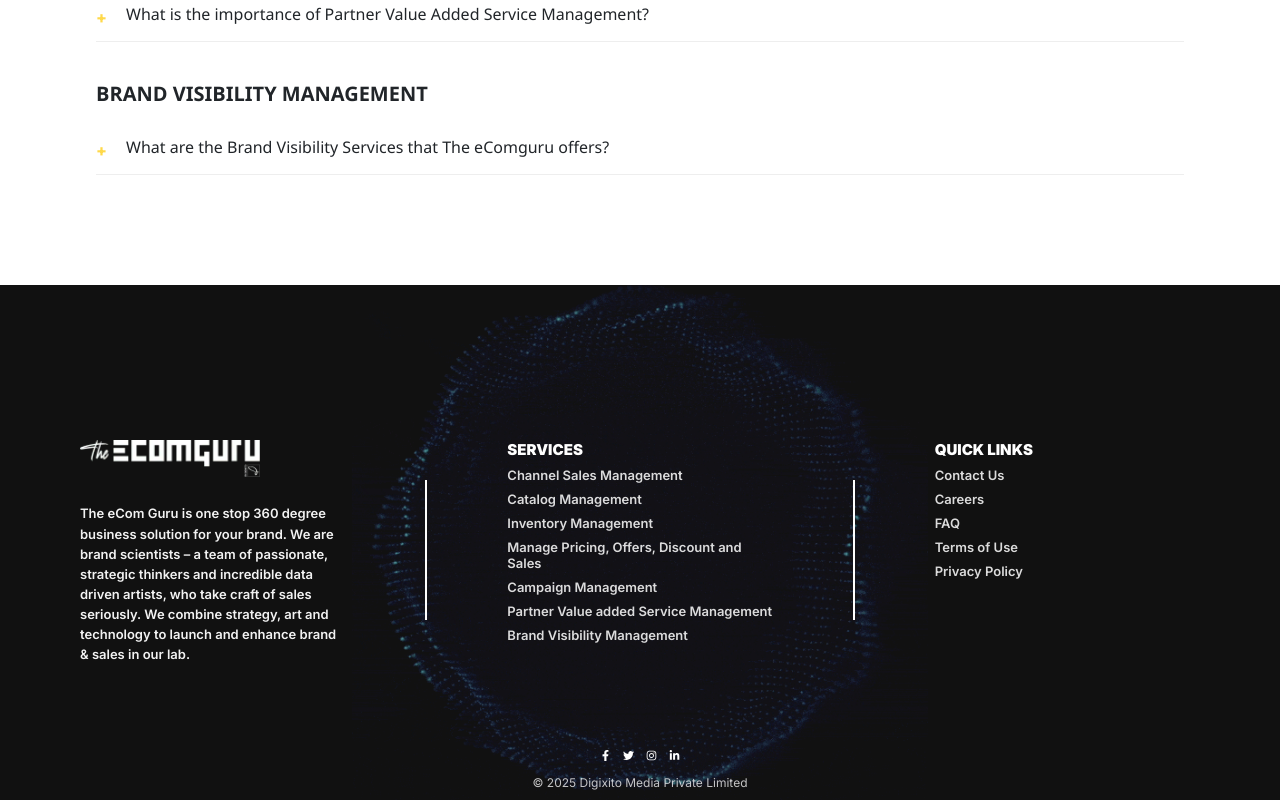
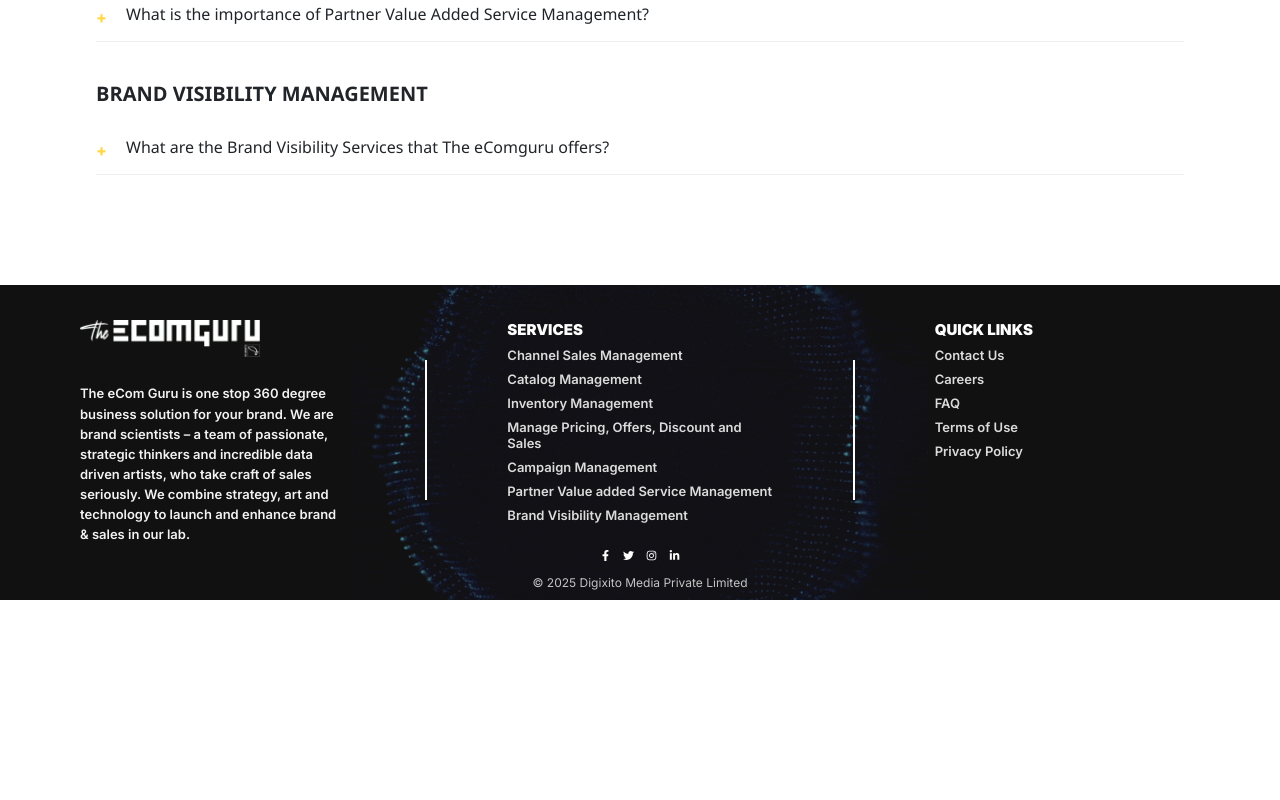
Before and after one commit to devops-89/Ecom-Guru, a Next.js app: page /faq in a window 1280 px wide. Shown: the part 2156-2956 px from the top of the page. After the commit the page ends 2756 px from the top, so only its background shows below. Built offline with nearby package versions, Linux system fonts and the light colour scheme.

Commit message:
fix build error

```diff
--- a/src/components/Footer/Footer.css
+++ b/src/components/Footer/Footer.css
@@ -36,7 +36,7 @@
   z-index: 2;
   width: 100%;
   padding: 0 80px;
-  margin: 120px 0 80px;
+  margin: 120px 80 80px;
   display: grid;
   grid-template-columns: 1fr auto 1fr auto 1fr;
   column-gap: 80px;
```
Also changed, not shown: src/app/blog/page.js (+5 -39 lines).
